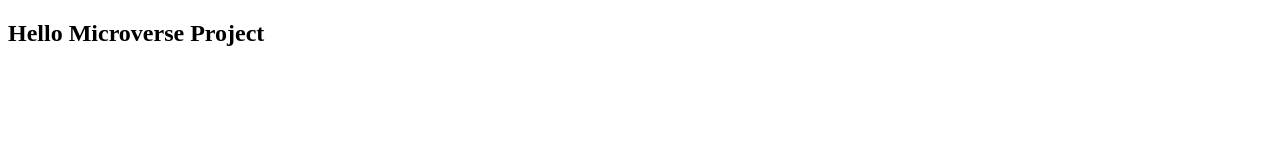
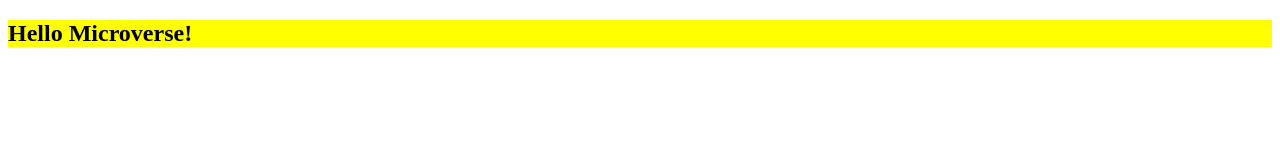
Before and after one commit to Whoistolu/Hello-Microverse-CR, a plain HTML site: page index.html in a window 1280 px wide. Drawn offline with Linux system fonts and the light colour scheme.

Commit message:
Add css file that iclude one class with style for the header

```diff
--- a/index.html
+++ b/index.html
@@ -7,8 +7,8 @@
   <title>Hello-Microverse-Project</title>
 </head>
 <body>
-  <h2>
-    Hello Microverse Project
+  <h2 class="header" style="background-color: yellow">
+    Hello Microverse!
   </h2>
 </body>
 </html>
```
